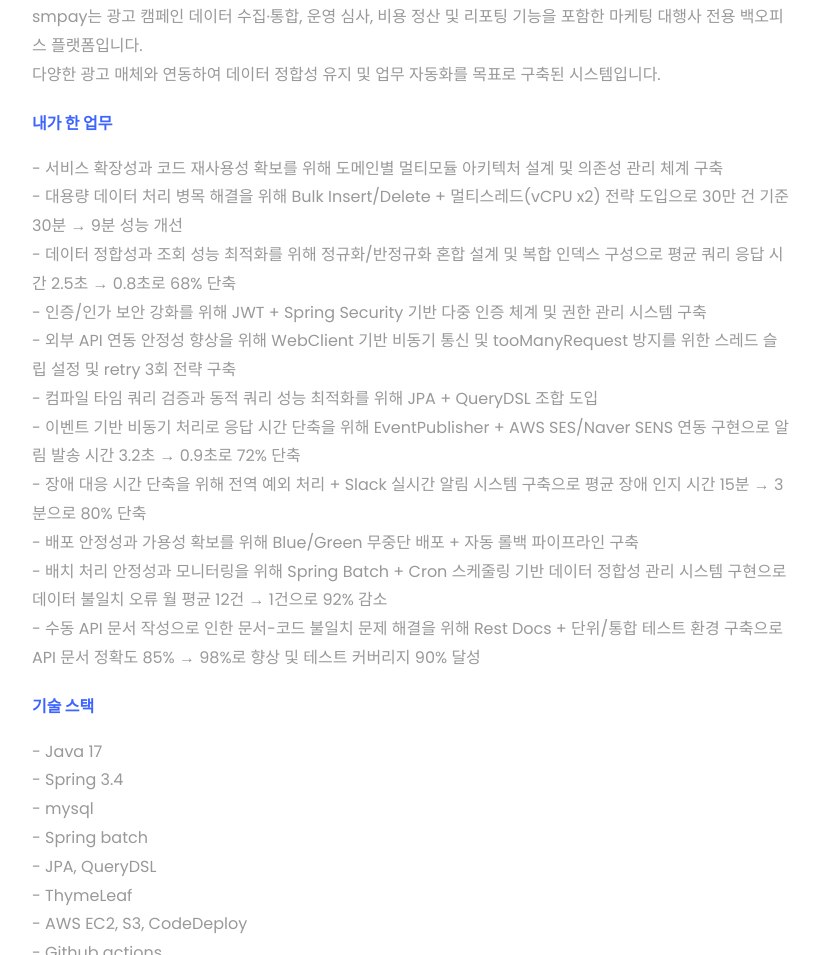
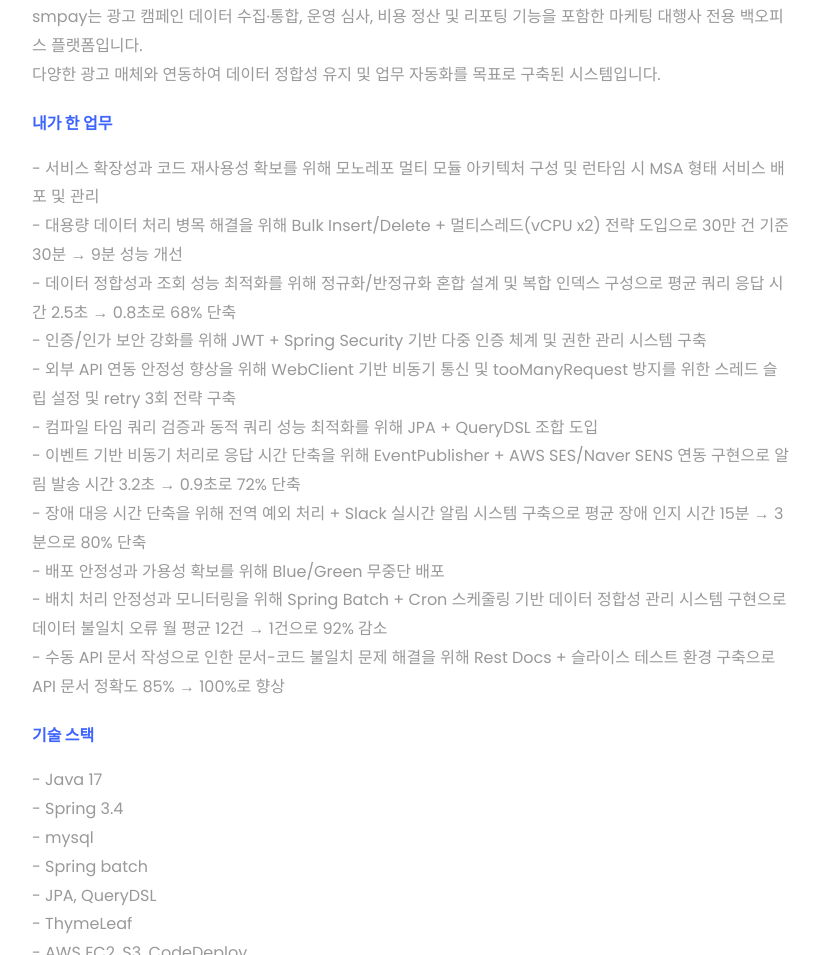
Before and after one commit to Parkgeonmoo/Parkgeonmoo.github.io, a plain HTML site: page index.html in a window 1280 px wide. Shown: the part 2379-3334 px from the top of the page, without its empty margins (404-1224 px from the left). Drawn offline with Linux system fonts and the light colour scheme; files whose address does not match are found by name.

Commit message:
modify : 이력서 수정

```diff
--- a/index.html
+++ b/index.html
@@ -204,7 +204,7 @@
 									<br>다양한 광고 매체와 연동하여 데이터 정합성 유지 및 업무 자동화를 목표로 구축된 시스템입니다.</p>
 
 								<p style="color:#3e64ff; margin-top:20px; font-weight:bold;">내가 한 업무</p>
-								<p style="margin-top:0px; margin-bottom:0px;">- 서비스 확장성과 코드 재사용성 확보를 위해 도메인별 멀티모듈 아키텍처 설계 및 의존성 관리 체계 구축</p>
+								<p style="margin-top:0px; margin-bottom:0px;">- 서비스 확장성과 코드 재사용성 확보를 위해 모노레포 멀티 모듈 아키텍처 구성 및 런타임 시 MSA 형태 서비스 배포 및 관리</p>
 								<p style="margin-top:0px; margin-bottom:0px;">- 대용량 데이터 처리 병목 해결을 위해 Bulk Insert/Delete + 멀티스레드(vCPU x2) 전략 도입으로 30만 건 기준 30분 → 9분 성능 개선</p>
 								<p style="margin-top:0px; margin-bottom:0px;">- 데이터 정합성과 조회 성능 최적화를 위해 정규화/반정규화 혼합 설계 및 복합 인덱스 구성으로 평균 쿼리 응답 시간 2.5초 → 0.8초로 68% 단축</p>
 								<p style="margin-top:0px; margin-bottom:0px;">- 인증/인가 보안 강화를 위해 JWT + Spring Security 기반 다중 인증 체계 및 권한 관리 시스템 구축</p>
@@ -212,9 +212,9 @@
 								<p style="margin-top:0px; margin-bottom:0px;">- 컴파일 타임 쿼리 검증과 동적 쿼리 성능 최적화를 위해 JPA + QueryDSL 조합 도입</p>
 								<p style="margin-top:0px; margin-bottom:0px;">- 이벤트 기반 비동기 처리로 응답 시간 단축을 위해 EventPublisher + AWS SES/Naver SENS 연동 구현으로 알림 발송 시간 3.2초 → 0.9초로 72% 단축</p>
 								<p style="margin-top:0px; margin-bottom:0px;">- 장애 대응 시간 단축을 위해 전역 예외 처리 + Slack 실시간 알림 시스템 구축으로 평균 장애 인지 시간 15분 → 3분으로 80% 단축</p>
-								<p style="margin-top:0px; margin-bottom:0px;">- 배포 안정성과 가용성 확보를 위해 Blue/Green 무중단 배포 + 자동 롤백 파이프라인 구축</p>
+								<p style="margin-top:0px; margin-bottom:0px;">- 배포 안정성과 가용성 확보를 위해 Blue/Green 무중단 배포</p>
 								<p style="margin-top:0px; margin-bottom:0px;">- 배치 처리 안정성과 모니터링을 위해 Spring Batch + Cron 스케줄링 기반 데이터 정합성 관리 시스템 구현으로 데이터 불일치 오류 월 평균 12건 → 1건으로 92% 감소</p>
-								<p style="margin-top:0px; margin-bottom:0px;">- 수동 API 문서 작성으로 인한 문서-코드 불일치 문제 해결을 위해 Rest Docs + 단위/통합 테스트 환경 구축으로 API 문서 정확도 85% → 98%로 향상 및 테스트 커버리지 90% 달성</p>
+								<p style="margin-top:0px; margin-bottom:0px;">- 수동 API 문서 작성으로 인한 문서-코드 불일치 문제 해결을 위해 Rest Docs + 슬라이스 테스트 환경 구축으로 API 문서 정확도 85% → 100%로 향상</p>
 
 								<p style="color:#3e64ff; margin-top:20px; font-weight:bold;">기술 스택</p>
 
@@ -238,7 +238,7 @@
 										JPA 메소드로 단건씩 delete/insert를 수행하다 보니 성능 병목이 발생하는 문제를 발견했습니다.<br><br>
 										<span style="color:#222; font-weight:bold;">접근 및 해결</span>: nativeQuery를 활용해 다건을 한 번에 처리하는 Bulk Delete/Insert 전략을 도입했습니다. <br>
 										삭제/적재 작업을 Queue에 넣고, chunk size 단위로 묶어 일괄 처리하였으며, 서버의 vCPU 개수 x2배만큼 스레드를 생성해 병렬로 작업을 분산시켰습니다.<br><br>
-										<span style="color:#222; font-weight:bold;">성과</span>: 기존에 30만 건의 대용량 데이터 기준으로 30분대 처리되는 속도를 9분대로 처리되도록 개선하였으며, 서비스의 실시간성과 안정성을 크게 높였습니다.
+										<span style="color:#222; font-weight:bold;">성과</span>: 기존에 30만 건의 대용량 데이터 기준으로 30분대 처리되는 속도를 9분대로 처리되도록 개선하였으며, 서비스의 실시간성과 안정성을 크게 높였습니다. 현재는 이에 그치지 않고 MessageQueue를 도입하여 connection pool은 고갈나지 않으며 데이터를 신뢰성 있게 처리할 수 있게 구현중입니다.
 									</div>
 								</div>
 							</div>
```
Also changed, not shown: 1 other file.
